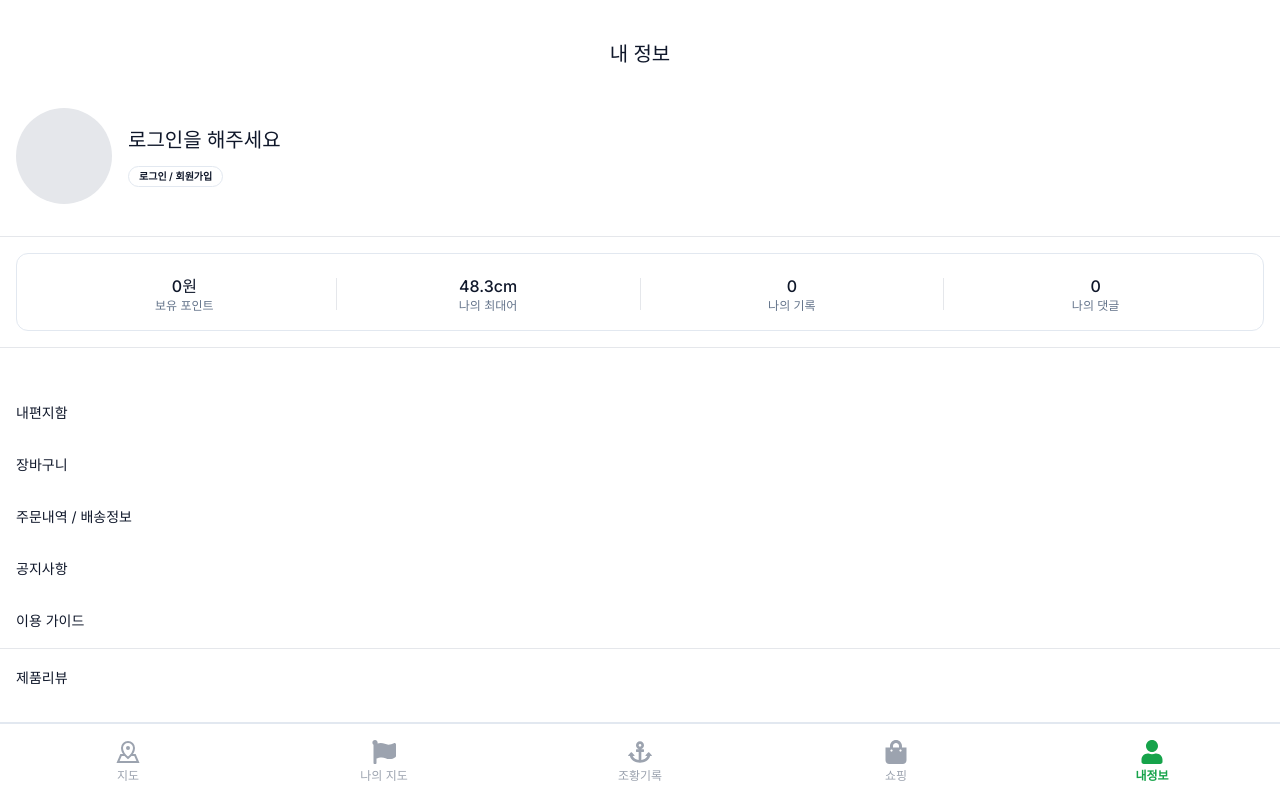
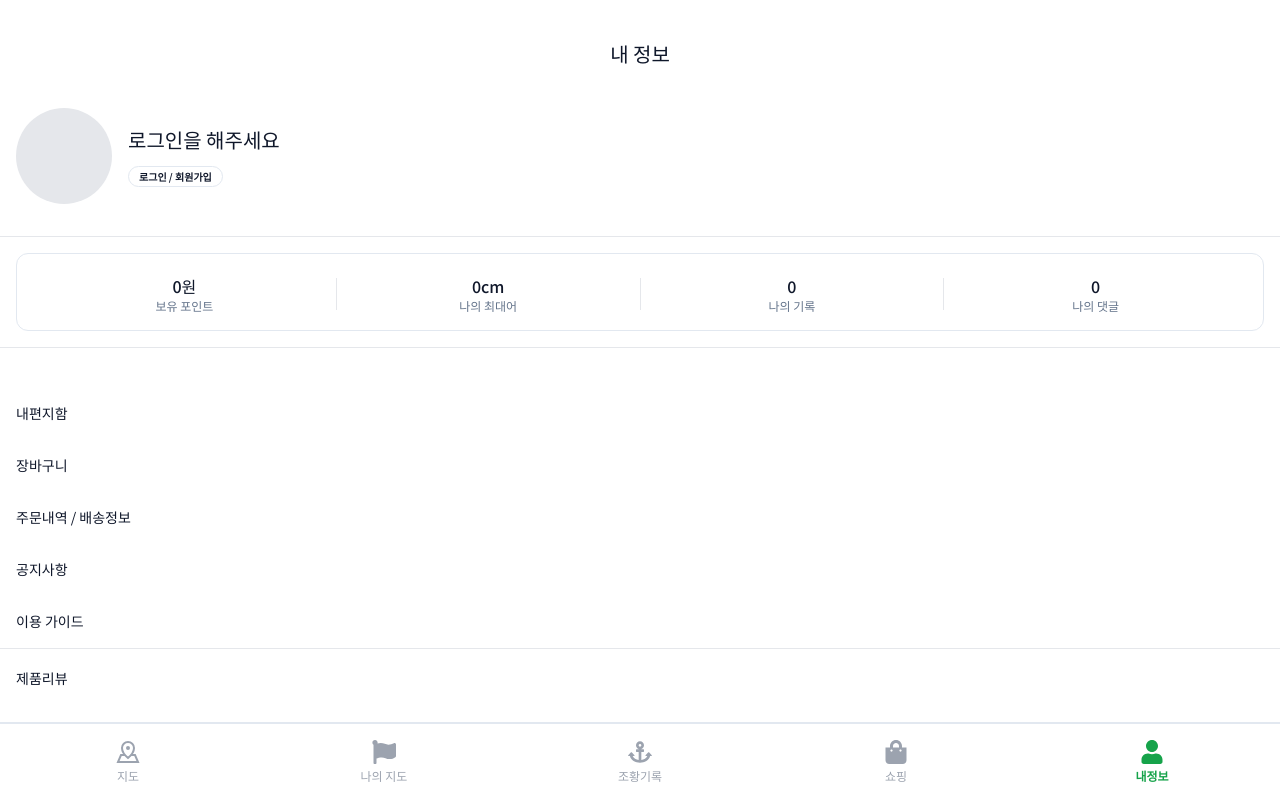
Before and after one commit to Shivraj-K09/cyan-deploy, a React (Vite) app: page /profile in a window 1280 px wide. Shown: the top 800 px of the page. Built offline with nearby package versions, Linux system fonts and the light colour scheme; no server answers.

Commit message:
issues fixed

```diff
--- a/src/App.jsx
+++ b/src/App.jsx
@@ -142,8 +142,8 @@ function App() {
         </Route>
         <Route path="/my-map" element={<MyMap />} />
         {/* Admin Routes Here */}
-        <Route path="/admin" element={<Admin />} />
-        <Route path="/admin/status-record" element={<StatusRecord />} />
+        {/* <Route path="/admin" element={<Admin />} /> */}
+        {/* <Route path="/admin/status-record" element={<StatusRecord />} /> */}
       </Routes>
       {showBottomNav && (
         <div
--- a/src/index.css
+++ b/src/index.css
@@ -1,5 +1,6 @@
 /* @import url("https://fonts.googleapis.com/css2?family=Geist&display=swap"); */
-@import url("https://fonts.googleapis.com/css2?family=Inter:ital,opsz,wght@0,14..32,100..900;1,14..32,100..900&display=swap");
+/* @import url("https://fonts.googleapis.com/css2?family=Inter:ital,opsz,wght@0,14..32,100..900;1,14..32,100..900&display=swap"); */
+@import url("https://fonts.googleapis.com/css2?family=Noto+Sans+KR:wght@100..900&display=swap");
 
 @tailwind base;
 @tailwind components;
@@ -7,7 +8,8 @@
 /* this is a test */
 
 body {
-  font-family: "Inter", serif;
+  /* font-family: "Inter", serif; */
+  font-family: "Noto Sans KR", serif;
 }
 
 @layer base {
--- a/src/pages/authentication/Signup.jsx
+++ b/src/pages/authentication/Signup.jsx
@@ -68,7 +68,7 @@ const Signup = () => {
     if (name === "phone") {
       const phoneRegex = /^\+?[1-9]\d{1,14}$/;
       if (!phoneRegex.test(value.replace(/\s+/g, ""))) {
-        setPhoneError("올바른 국제 전화번호 형식을 입력해주세요");
+        setPhoneError("올바른 형식을 입력해주세요");
       } else {
         setPhoneError("");
       }
@@ -347,14 +347,14 @@ const Signup = () => {
 
           <div className="space-y-2">
             <Label htmlFor="phone" className="text-base font-normal">
-              전화번호 (국가 코드 포함)
+              전화번호
             </Label>
             <div className="flex space-x-2">
               <Input
                 id="phone"
                 name="phone"
                 type="tel"
-                placeholder="+91 98765 43210"
+                placeholder="010-0000-0000"
                 className="h-14 flex-grow rounded-xl border-[#008000] px-4 text-base placeholder:text-[#999] focus:ring-1 focus:ring-[#008000] focus:border-[#008000] focus:outline-none"
                 value={formData.phone}
                 onChange={handleInputChange}
@@ -374,9 +374,6 @@ const Signup = () => {
               </Button>
             </div>
             {phoneError && <p className="text-sm text-red-500">{phoneError}</p>}
-            <p className="text-sm text-gray-500">
-              예: +91 98765 43210 (인도), +1 234 567 8900 (미국)
-            </p>
           </div>
 
           <div className="space-y-2">
--- a/src/pages/main-page/MainPage.jsx
+++ b/src/pages/main-page/MainPage.jsx
@@ -120,7 +120,7 @@ export default function MapView() {
   const [persistedLocation, setPersistedLocation] = useState(null);
   const [isAuthenticated, setIsAuthenticated] = useState(false); // Added authentication state
 
-  const tabs = ["1주전", "2주전", "3주전", "한달전"];
+  const tabs = ["1주", "2주", "3주", "한달"];
 
   const saveLocationToLocalStorage = useCallback((location) => {
     localStorage.setItem("userLocation", JSON.stringify(location));
--- a/src/pages/my-map/MyMap.jsx
+++ b/src/pages/my-map/MyMap.jsx
@@ -718,9 +718,9 @@ export default function MyMap() {
     navigate("/login");
   };
 
-  if (!user) {
+  if (!user.id) {
     return (
-      <AlertDialog open={showLoginAlert} onOpenChange={setShowLoginAlert}>
+      <AlertDialog open={true} onOpenChange={setShowLoginAlert}>
         <AlertDialogContent className="w-[350px] rounded-xl">
           <AlertDialogHeader>
             <AlertDialogTitle>
--- a/src/pages/profile/Profile.jsx
+++ b/src/pages/profile/Profile.jsx
@@ -175,7 +175,7 @@ const Profile = () => {
         </Link>
         <div className="w-px h-8 bg-gray-200" />
         <Link to="/my-best" className="text-center flex-1">
-          <div className="text-base font-medium">48.3cm</div>
+          <div className="text-base font-medium">0cm</div>
           <div className="text-xs text-muted-foreground">나의 최대어</div>
         </Link>
         <div className="w-px h-8 bg-gray-200" />
```
